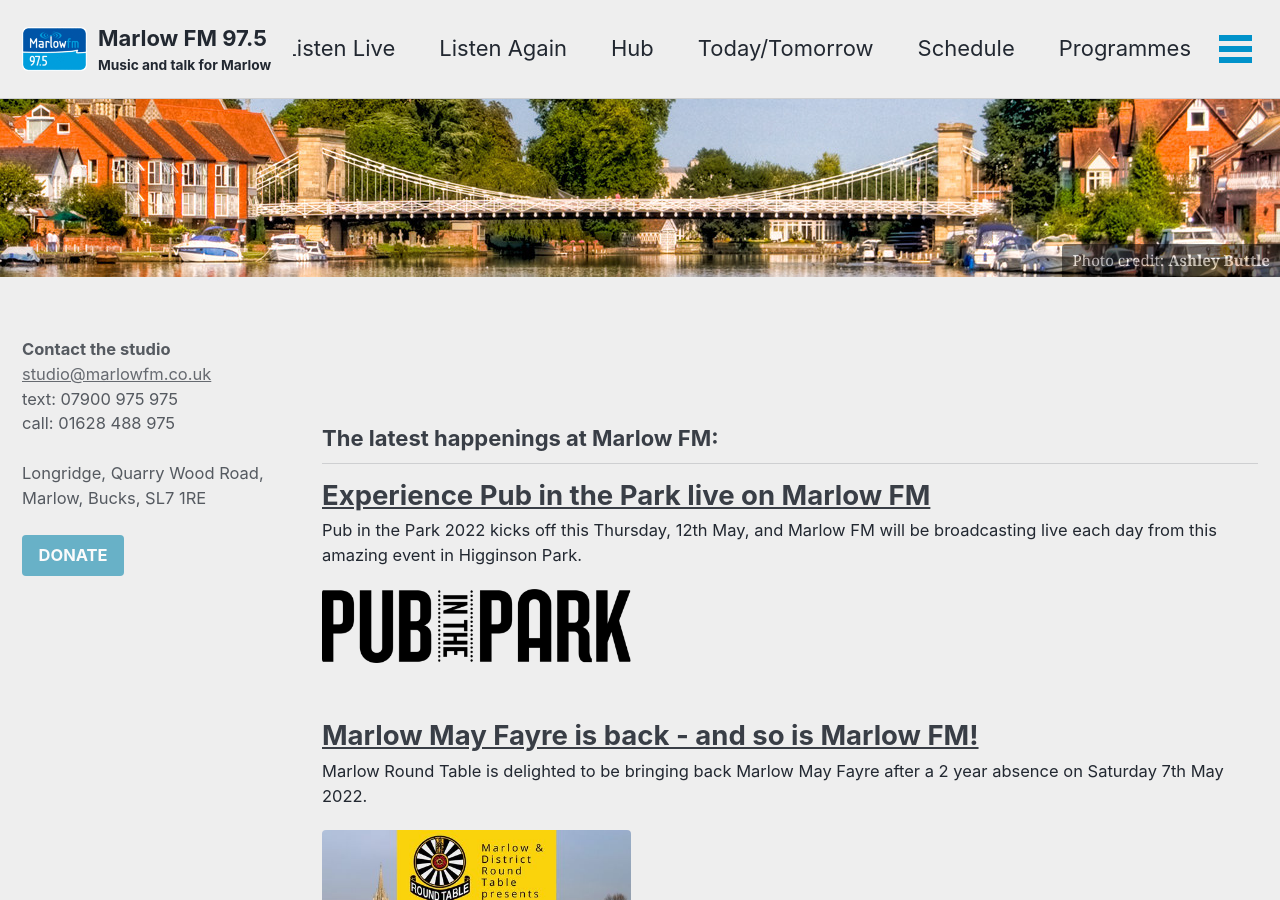
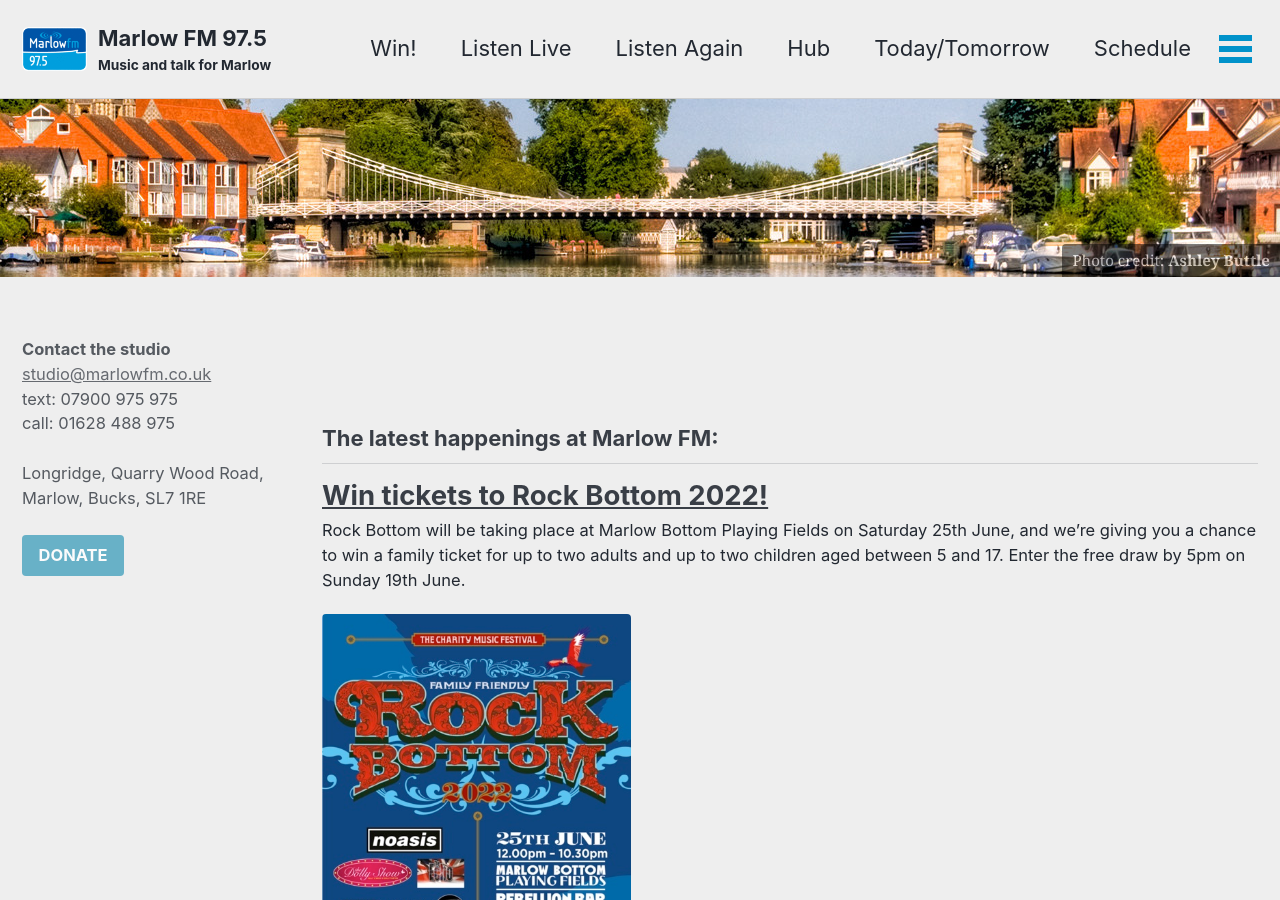
Before and after one commit to marlowfm/marlowfm.github.io, a Jekyll site: the page built from index.html, in a window 1280 px wide and 900 px high. Built offline with Jekyll 4.4.1, drawn with Linux system fonts in a browser that asks for light colours; cached includes are drawn as plain includes; nearby versions of some CDN libraries; the list of posts is cut into pages by our own code; some of the changed text lies outside the part shown.

Commit message:
Add Rock Bottom 2022 draw

```diff
--- a/_data/navigation.yml
+++ b/_data/navigation.yml
@@ -1,5 +1,7 @@
 # main links
 main:
+  - title: "Win!"
+    url: /win/
   - title: "Listen Live"
     url: "http://radioplayer.marlowfm.co.uk"
   - title: "Listen Again"
--- /dev/null
+++ b/_pages/win.html
@@ -0,0 +1,106 @@
+---
+published: true
+layout: single
+classes: wide
+title: "Win tickets to Rock Bottom 2022!"
+permalink: /win/
+sidebar:
+  - text: "**Contact the studio**<br>[studio@marlowfm.co.uk](mailto:studio@marlowfm.co.uk)<br>text: 07900 975 975<br>call: 01628 488 975<br><br>[DONATE](/donate/){: .btn .btn--info .btn--large}"
+---
+
+<img src="/assets/images/news/rock-bottom-2022.jpg" alt="Rock Bottom poster" />
+
+<p></p>
+
+<p><a href="http://www.marlowrockbottom.com/" target="_blank">Rock Bottom</a> will be taking place at Marlow Bottom Playing Fields on Saturday 25th June, and we're giving you a chance to win a family ticket for up to two adults and up to two children aged between 5 and 17. To enter the free draw, just answer the question below correctly and submit your details by 5pm on Sunday 19th June.</p>
+
+<form id="form">
+	<h3>The Dolly Show, the UK's leading Dolly Parton tribute act, will be performing this year. However, the real Dolly is godmother to which famous US singer?</h3>
+	<label>
+		<input
+			type="radio"
+			id="a"
+			name="answer"
+			value="britney"
+			style="display: inline"
+		/>
+		A: Britney Spears
+	</label>
+	<label>
+		<input
+			type="radio"
+			id="b"
+			name="answer"
+			value="miley"
+			style="display: inline"
+		/>
+		B: Miley Cyrus
+	</label>
+	<label>
+		<input
+			type="radio"
+			id="c"
+			name="answer"
+			value="justin"
+			style="display: inline"
+		/>
+		C: Justin Timberlake
+	</label>
+	<p></p>
+	<label for="name">Your name</label>
+	<input type="text" id="name" maxlength="50" required />
+	<label for="email">Your email address</label>
+	<input type="email" id="email" maxlength="75" required />
+	<label for="phone">Your phone number</label>
+	<input type="text" id="phone" maxlength="20" required />
+	<label
+		>Happy to hear from us by email?
+		<input type="checkbox" id="marketing" style="display: inline" checked />
+	</label>
+	<p></p>
+	<button type="submit" class="btn btn--inverse btn--large">Submit</button>
+</form>
+<div id="thanks"></div>
+
+<p></p>
+
+<p>Entry to the draw opens on Monday 23rd May and closes at 5pm on Sunday 19th June. You may only enter once. Members of Marlow FM and their close relatives aren't allowed to enter. The winner will be drawn from qualifying entries at random and notified within five days of the close of entry, and their name will be announced. We won't share your entry details with anyone not connected to the draw.</p>
+
+<script defer>
+	document.querySelector("#form").onsubmit = async e => {
+		e.preventDefault();
+		if (
+			document.querySelector("#a").checked ||
+			document.querySelector("#b").checked ||
+			document.querySelector("#c").checked
+		) {
+			try {
+				await fetch("https://form.marlowfm.co.uk:3011/create", {
+					method: "POST",
+					headers: {
+						"Content-Type": "application/json"
+					},
+					body: JSON.stringify({
+						name: document.querySelector("#name").value,
+						email: document.querySelector("#email").value,
+						phone: document.querySelector("#phone").value,
+						answer: document.querySelector("#a").checked
+							? document.querySelector("#a").value
+							: document.querySelector("#b").checked
+							? document.querySelector("#b").value
+							: document.querySelector("#c").value,
+						marketing: document.querySelector("#marketing").checked
+					})
+				});
+				document.querySelector(
+					"#thanks"
+				).innerHTML = `<p>You've entered the draw. Good luck!</p>`;
+				document.querySelector("#name").value = "";
+				document.querySelector("#email").value = "";
+				document.querySelector("#phone").value = "";
+			} catch (error) {
+				console.error(error);
+			}
+		}
+	};
+</script>
--- /dev/null
+++ b/_posts/2022-05-23-rock-bottom-2022-draw.md
@@ -0,0 +1,19 @@
+---
+layout: single
+title: "Win tickets to Rock Bottom 2022!"
+date: 2022-05-23 12:00
+categories: news
+header:
+  teaser: /assets/images/news/rock-bottom-2022.jpg
+---
+[Rock Bottom](http://www.marlowrockbottom.com/){:target="_blank"} will be taking place at Marlow Bottom Playing Fields on Saturday 25th June, and we're giving you a chance to win a family ticket for up to two adults and up to two children aged between 5 and 17. [Enter the free draw]({{ site.url }}{{ site.baseurl }}/win/) by 5pm on Sunday 19th June.
+
+![]({{ site.url }}{{ site.baseurl }}/assets/images/news/rock-bottom-2022.jpg)
+
+The one-day family-friendly music festival runs from midday until 10.30pm, and Marlow FM will be there. Headliners Noasis will be supported by a range of great bands to suit all tastes, including tributes to Abba and Dolly Parton, a 1960s skiffle and rock and roll band, and popular local bands Straight 8 and The Echo.
+
+Rebellion will be running the bar, and there'll be a cocktail trailer and a range of street food stalls. There'll also be entertainment for the youngsters.
+
+Tickets are available via the Rock Bottom link above, or from Rebellion Brewery (there's a discount for members).
+
+We'll announce the winner of the draw on *Drivetime* on Monday 20th June. Good luck!
```
Also changed, not shown: assets/images/news/rock-bottom-2022.jpg (added).
